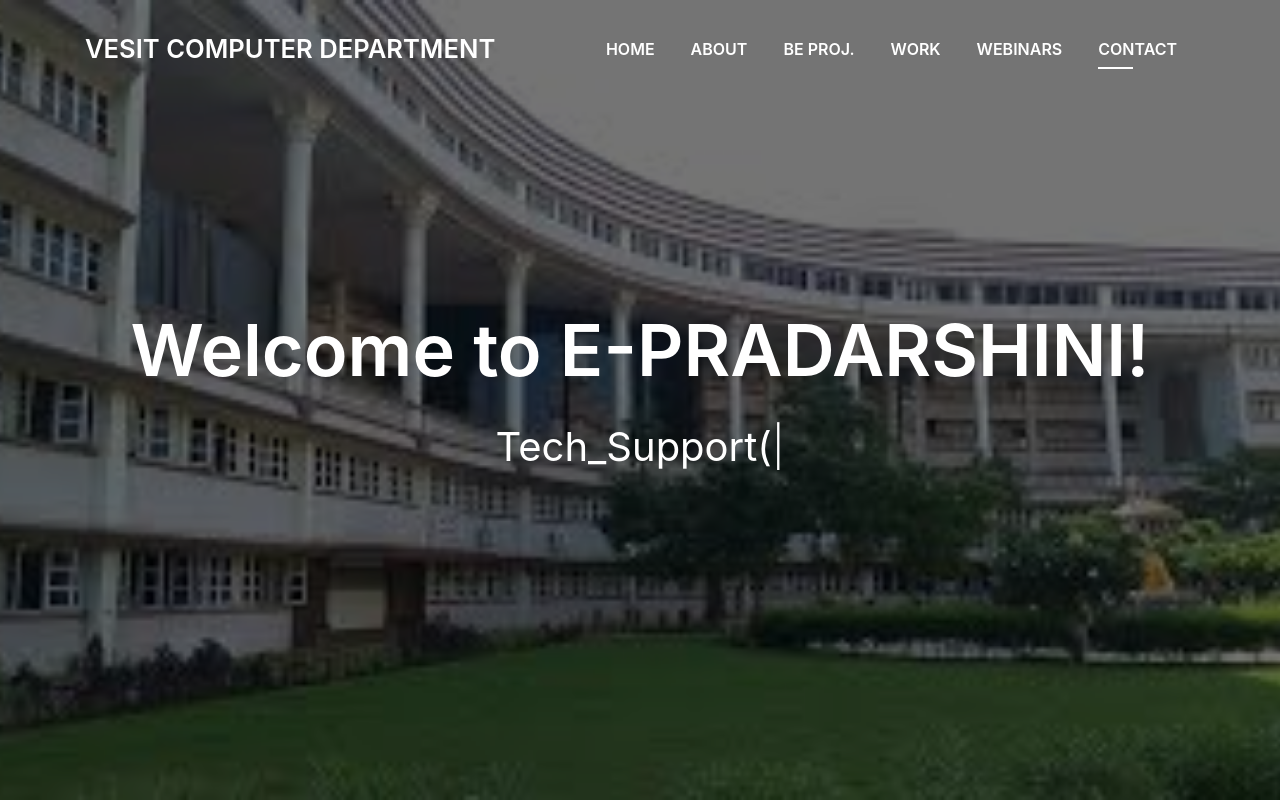
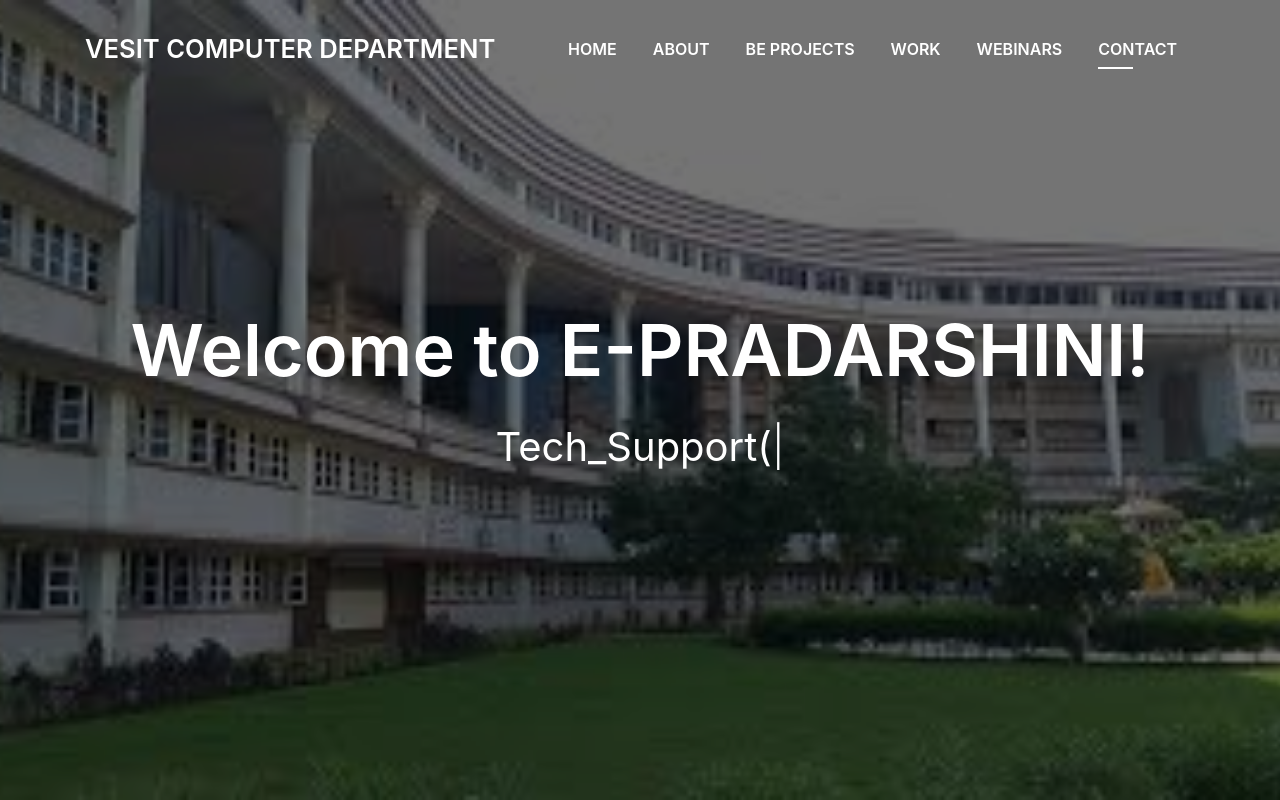
Before and after one commit to amit328/E_pradarshani, a plain HTML site: page DevFolio/index.html in a window 1280 px wide. Shown: the top 800 px of the page. Drawn offline with Linux system fonts and the light colour scheme; files whose address does not match are found by name.

Commit message:
line update be

```diff
--- a/DevFolio/index.html
+++ b/DevFolio/index.html
@@ -48,7 +48,7 @@
             <a class="nav-link js-scroll" href="#about">About</a>
           </li>
           <li class="nav-item">
-            <a class="nav-link js-scroll" href="#service">BE Proj.</a>
+            <a class="nav-link js-scroll" href="#service">BE Projects</a>
           </li>
           <li class="nav-item">
             <a class="nav-link js-scroll" href="#work">Work</a>
```
